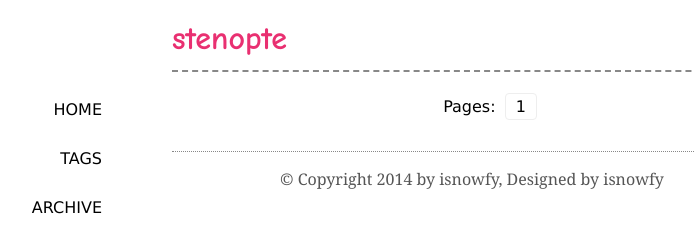
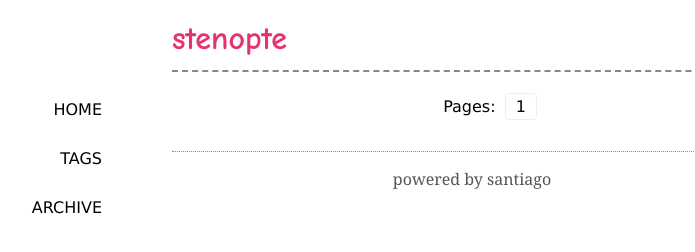
Before and after one commit to stenopte/stenopte.github.io, a plain HTML site: page index.html in a window 1280 px wide. Shown: the whole page, without its empty margins (168-863 px from the left). Drawn offline with Linux system fonts and the light colour scheme.

Commit message:
Update index.html

```diff
--- a/index.html
+++ b/index.html
@@ -5,7 +5,7 @@
     <meta name="viewport" content="width=device-width, initial-scale=1.0"/>
     <meta name="Keywords" content="blog"/>
     <meta name="Description" content="blog"/>
-    <title>Simple</title>
+    <title></title>
     <link rel="shortcut icon" href="/static/favicon.png"/>
     <link rel="stylesheet" type="text/css" href="main.css" />
 </head>
@@ -32,7 +32,7 @@
     <div class="innermain" id="main">
     </div>
     <div class="footer">
-        <p>© Copyright 2014 by isnowfy, Designed by isnowfy</p>
+        <p>powered by santiago</p>
     </div>
 </div>
 <script src="main.js"></script>
```
